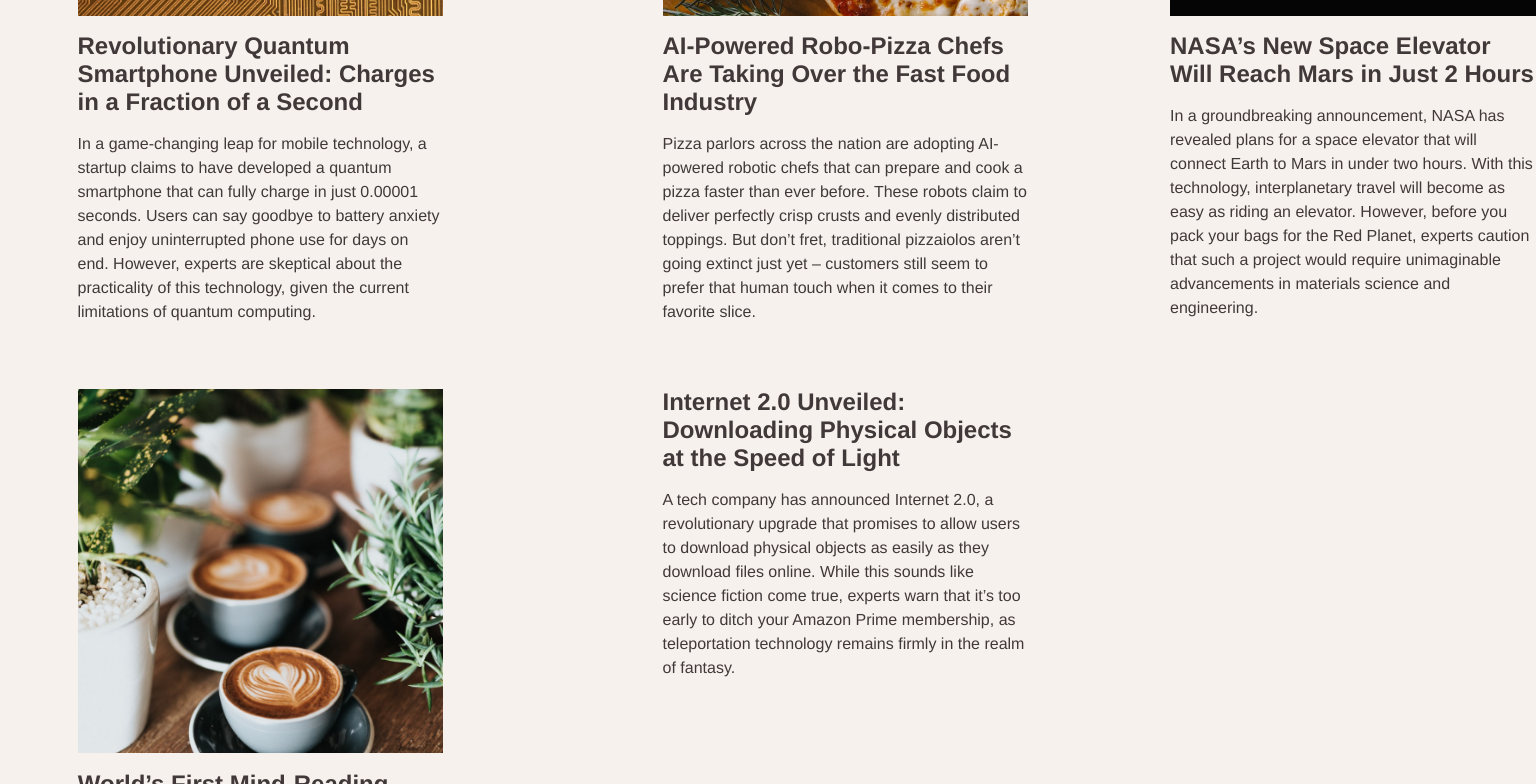
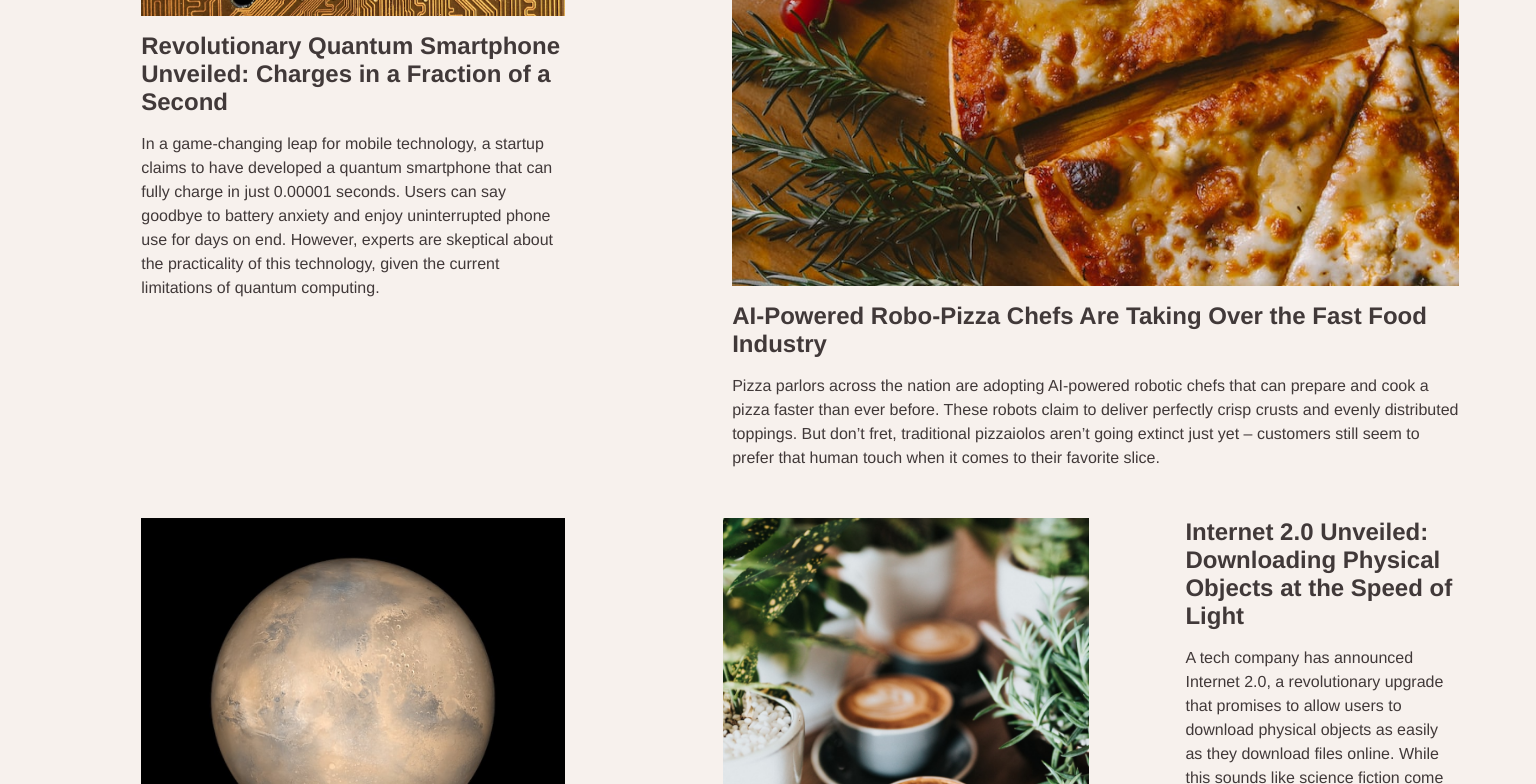
Before and after one commit to nic-gdes/assignment-2023-gdes-252-web-design-iii-midterm-project-TatumBaldwin, a plain HTML site: page index.html in a window 1536 px wide. Shown: the part 760-1544 px from the top of the page. Drawn offline with Linux system fonts and the light colour scheme.

Commit message:
Finish grid for articles 1320px

```diff
--- a/index.html
+++ b/index.html
@@ -44,7 +44,7 @@
                 </section>
 
                 <!-- pizza article -->
-                <section class="flex-col">
+                <section class="flex-col pizza">
                     <div class="img-containers">
                         <img class="article-images crop-img" src="./images/pizza.png" alt="a pizza with garnishes">
                     </div>
@@ -77,7 +77,7 @@
                 </section>
 
                 <!-- imageless article -->
-                <section class="flex-col margin-bottom">
+                <section class="flex-col imageless">
                     <h2 class="helveticabold left-align">Internet 2.0 Unveiled: Downloading Physical Objects at the Speed of Light</h2>
                     <p class="left-align">A tech company has announced Internet 2.0, a revolutionary upgrade that promises to allow users to download physical objects as easily as they download files online. While this sounds like science fiction come true, experts warn that it’s too early to ditch your Amazon Prime membership, as teleportation technology remains firmly in the realm of fantasy.</p>
                 </section>
--- a/styles/style.css
+++ b/styles/style.css
@@ -151,7 +151,7 @@ a {
     padding-bottom: 4rem;
 }
 
-.margin-bottom {
+.imageless {
     margin-bottom: 6rem;
 }
 
@@ -289,12 +289,53 @@ small {
     /* grid layout */
     .articles {
         display: grid;
+        justify-items: center;
+        max-width: 90vw;
         grid-template-columns: 1fr 1fr 0.5fr;
         grid-template-rows: auto;
-        gap: 4rem;
+        margin: 0 auto;
+        gap: 0;
 
     }
 
+    /* image sizing + grid */
 
 
+    .flex-col {
+        width: 424px;
+    }
+
+    .article-images {
+        width: 424px;
+    }
+
+    .pizza {
+        min-width: 727px;
+        grid-column-start: 2;
+        grid-column-end: 4;
+        justify-self: flex-end;
+        margin-bottom: 3rem
+    }
+
+    .crop-img {
+        width: 727px;
+        height: 635px;
+    }
+
+    .banner-img {
+        width: 424px;
+    }
+
+    .left-align {
+        width: 100%;
+    }
+
+    /* get rid of border */
+    .border-bottom {
+        border: none;
+    }
+
+    .imageless {
+        width: 271px;
+    }
 }
```
